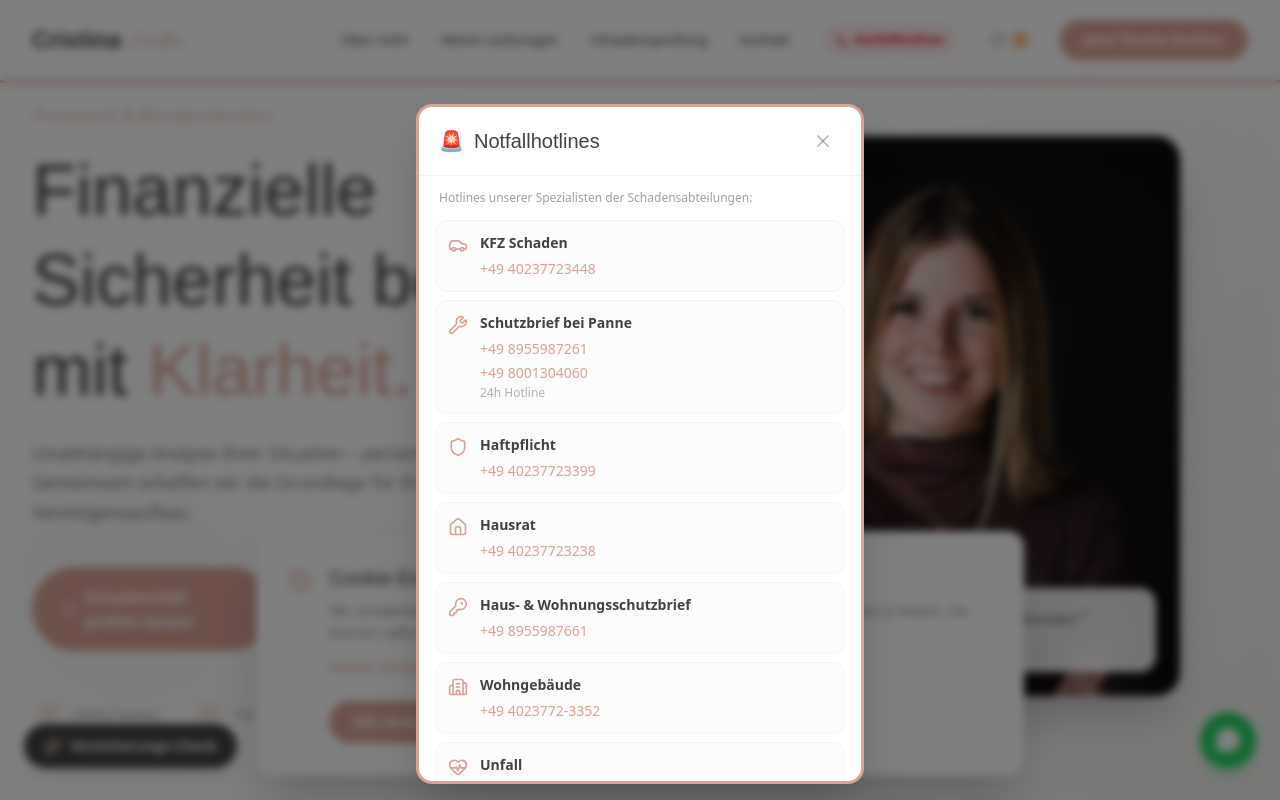
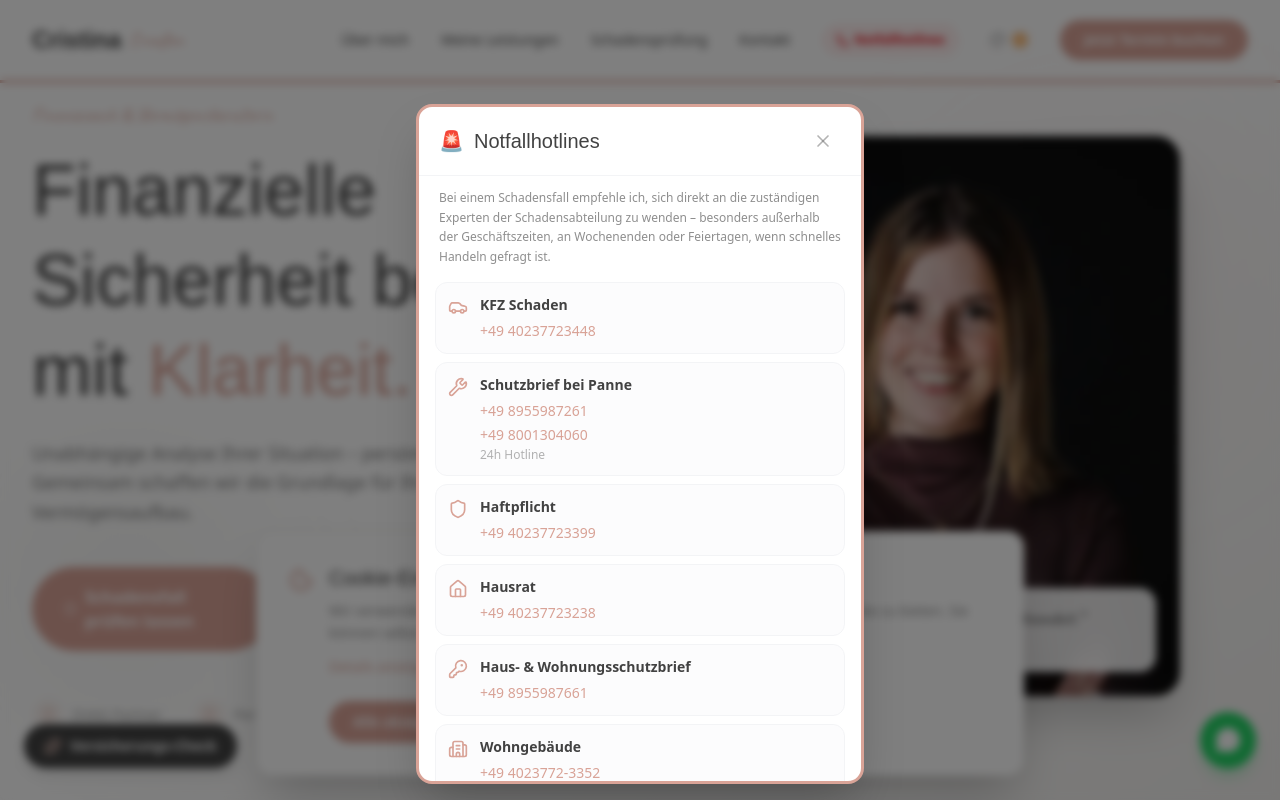
Before and after one commit to Janick97/cristina-croussen, a Next.js app: page / in a window 1280 px wide. Both pictures are taken after a click on the button "Notfallhotlines". Shown: the top 800 px of the page. Built offline with nearby package versions, Linux system fonts and the light colour scheme; a web font is replaced by a local one.

Commit message:
Hotlines: Beschreibungstext professionell ueberarbeitet

```diff
--- a/src/components/Header.tsx
+++ b/src/components/Header.tsx
@@ -243,8 +243,8 @@ export default function Header() {
                       <X size={20} />
                     </button>
                   </div>
-                  <p className="shrink-0 px-5 pt-3 pb-1 text-xs leading-relaxed text-dark/50">
-                    Hotlines unserer Spezialisten der Schadensabteilungen:
+                  <p className="shrink-0 px-5 pt-3 pb-2 text-xs leading-relaxed text-dark/60">
+                    Bei einem Schadensfall empfehle ich, sich direkt an die zuständigen Experten der Schadensabteilung zu wenden – besonders außerhalb der Geschäftszeiten, an Wochenenden oder Feiertagen, wenn schnelles Handeln gefragt ist.
                   </p>
 
                   {/* Scrollable list */}
```
